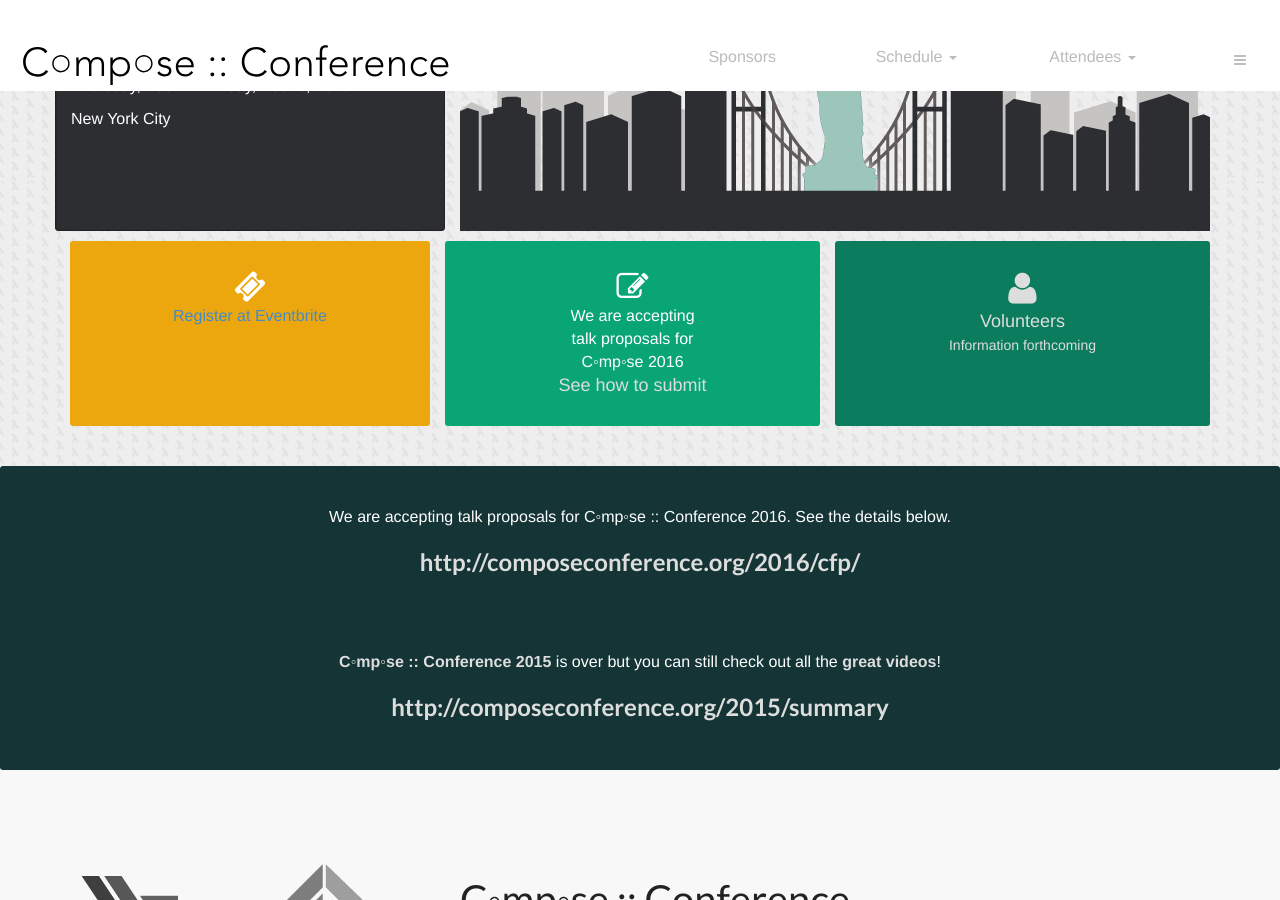
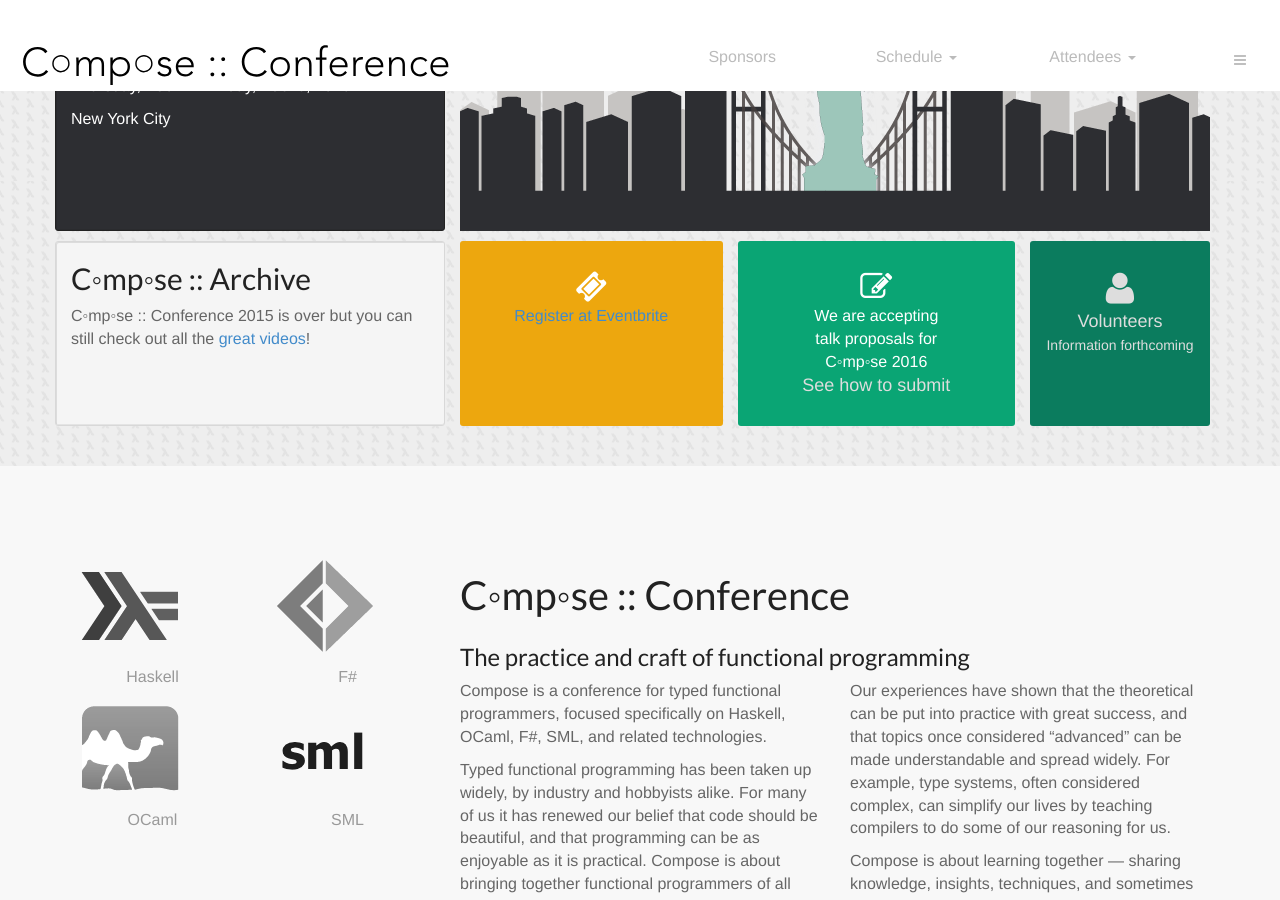
Before and after one commit to ny-haskell/composeconference, a Jekyll site: the page index.html, which Jekyll copies as it is, in a window 1280 px wide and 900 px high, scrolled down 199 px. Built offline with Jekyll 4.4.1, drawn with Linux system fonts in a browser that asks for light colours; Markdown is read by kramdown in place of the engine named in the settings.

Commit message:
polish landing page

```diff
--- a/index.html
+++ b/index.html
@@ -112,21 +112,18 @@
         </div>
         <div class="col-md-12 col-sm-12 col-xs-12">
 					<div class="row">
-<!--
-            <div class="col-md-12 unconfblock">
-							<h2>C◦mp◦se :: Unconference</h2>
-							<p>TBD</p>
-							<p>Lead a tutorial or give a demo! email info@composeconference.org</p>
+            <div class="col-md-4 unconfblock">
+							<h2>C◦mp◦se :: Archive</h2>
+                            <p>C◦mp◦se :: Conference 2015 is over but you can still check out all the <a href="http://composeconference.org/2015/summary">great videos</a>!</p>
 						</div>
-          -->
-						<div class="col-md-4 col-sm-4 col-xs-4 block">
+						<div class="col-md-3 col-sm-3 col-xs-3 block">
 							<div class="reg">
 							<p>
 								<i class="fa fa-ticket fa-2x"></i> <br />
                 				<a href="https://composeconference.eventbrite.com">Register at Eventbrite</a></p>
 							</div>
 						</div>
-						<div class="col-md-4 col-sm-4 col-xs-4 block ">
+						<div class="col-md-3 col-sm-3 col-xs-3 block ">
 							<div class="submit">
 							<p>
 								<i class="fa fa-edit fa-2x"></i> <br />
@@ -137,7 +134,7 @@
 							</p>
 							</div>
 						</div>
-						<div class="col-md-4 col-sm-4 col-xs-4 block">
+						<div class="col-md-2 col-sm-2 col-xs-2 block">
 							<div class="volunteer">
 							<a href="../info/index.html#volunteer" class="landing-link">
 								<i class="fa fa-user fa-2x"></i> <br />
@@ -153,6 +150,7 @@
 			</div><! --/row -->
 		</div><! --/landingheader-->
 
+        <!--
 <div id="wrap">
 	<div id="summaryrecap">
 		<div class="container">
@@ -172,7 +170,7 @@
             </div>
         </div>
     </div>
-
+    -->
 	<section id="about" name="about"></section>
 	<div id="aboutwrap">
 		<div class="container">
```
